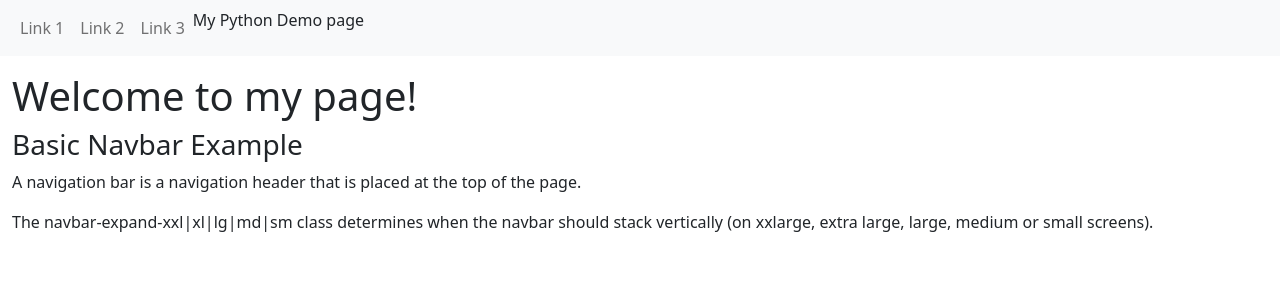
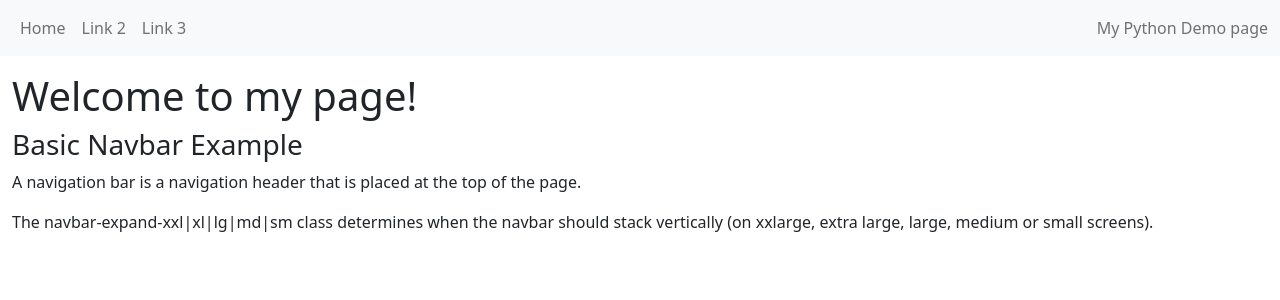
Before and after one commit to sdg002/pythonwebapp, a Flask app: page / in a window 1280 px wide. Shown: the top 300 px of the page. Run offline with Flask 3, Linux system fonts and the light colour scheme.

Commit message:
banner text

```diff
--- a/webfrontend/templates/base.html
+++ b/webfrontend/templates/base.html
@@ -13,7 +13,7 @@
   <div class="container-fluid">
     <ul class="navbar-nav">
       <li class="nav-item">
-        <a class="nav-link" href="#">Link 1</a>
+        <a class="nav-link" href="#">Home</a>
       </li>
       <li class="nav-item">
         <a class="nav-link" href="#">Link 2</a>
@@ -21,11 +21,10 @@
       <li class="nav-item">
         <a class="nav-link" href="#">Link 3</a>
       </li>
-
-      <div>
+    </ul>
+    <span class="navbar-text">
         {% block header %}Header{% endblock %}
-      </div>
-    </ul>
+    </span>
   </div>
 </nav>
 
```
